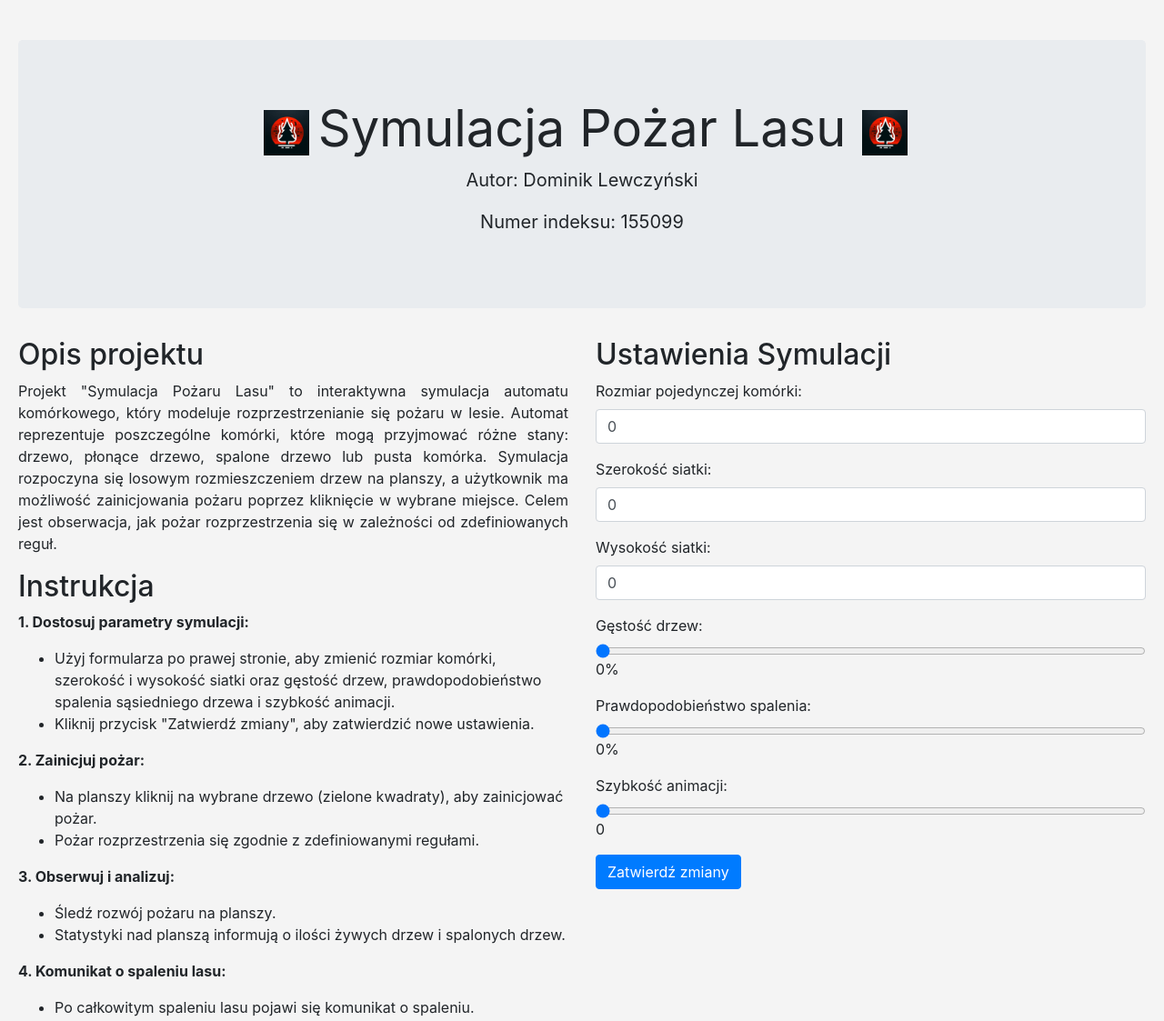
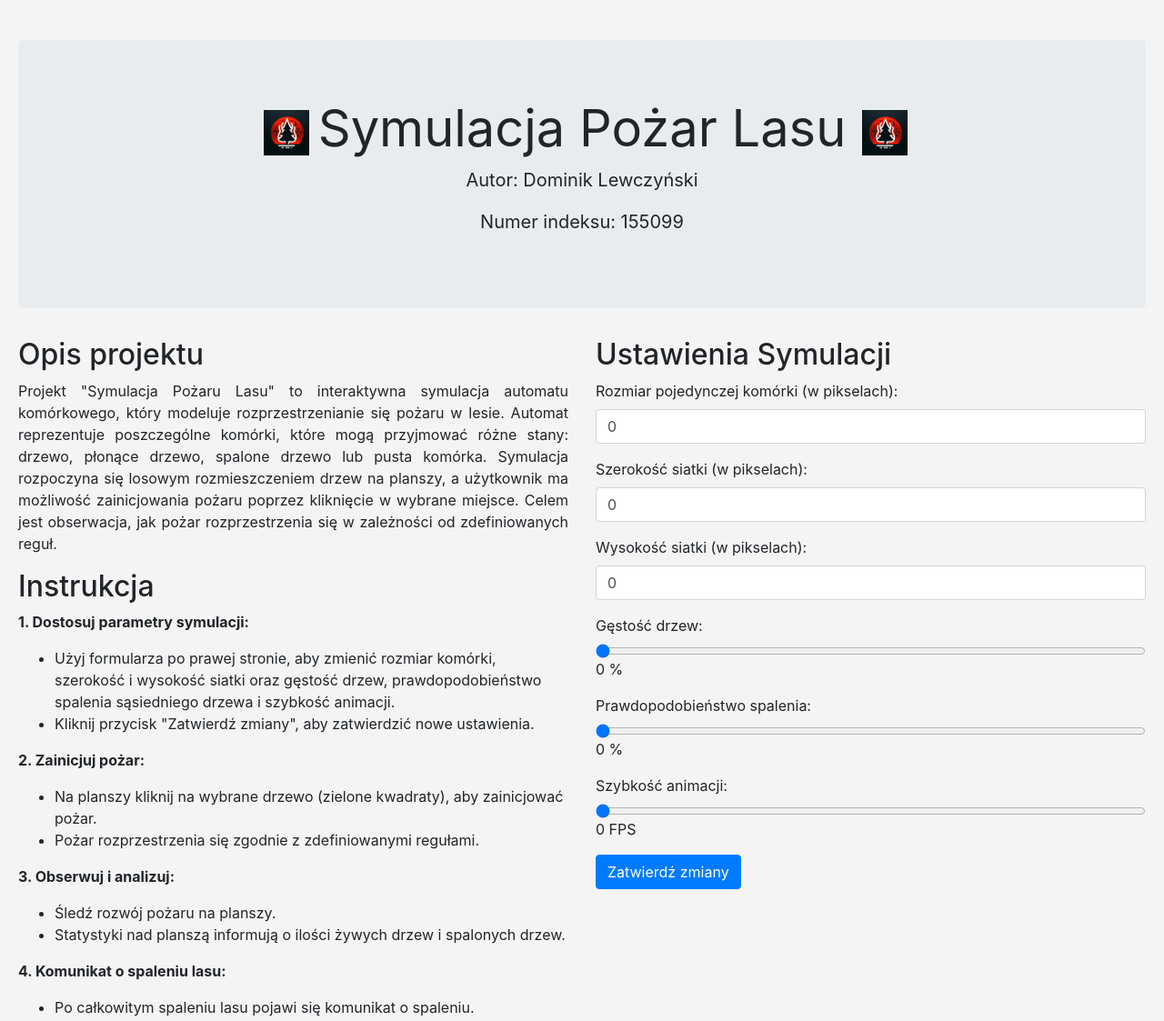
Before and after one commit to DLQuake/Forest-Fire-Simulation, a plain HTML site: page index.html in a window 1280 px wide. Shown: the top 1123 px of the page at 91% size. Drawn offline with nearby package versions, Linux system fonts and the light colour scheme; some packages are replaced by stand-ins of ours; a script that the page names is missing.

Commit message:
Update content and change max value of animation speed

```diff
--- a/index.html
+++ b/index.html
@@ -77,36 +77,36 @@
 					<h2>Ustawienia Symulacji</h2>
 
 					<div class="form-group">
-						<label for="cell-size">Rozmiar pojedynczej komórki:</label>
+						<label for="cell-size">Rozmiar pojedynczej komórki (w pikselach):</label>
 						<input type="number" class="form-control" id="cell-size" value="0">
 					</div>
 
 					<div class="form-group">
-						<label for="grid-width">Szerokość siatki:</label>
+						<label for="grid-width">Szerokość siatki (w pikselach):</label>
 						<input type="number" class="form-control" id="grid-width" value="0">
 					</div>
 
 					<div class="form-group">
-						<label for="grid-height">Wysokość siatki:</label>
+						<label for="grid-height">Wysokość siatki (w pikselach):</label>
 						<input type="number" class="form-control" id="grid-height" value="0">
 					</div>
 
 					<div class="form-group">
 						<label for="tree-density">Gęstość drzew:</label>
 						<input type="range" class="form-control-range" id="tree-density" min="0" max="100" step="1" value="0">
-						<output for="tree-density" id="tree-density-output">0%</output>
+						<output for="tree-density" id="tree-density-output">0 %</output>
 					</div>
 
 					<div class="form-group">
 						<label for="fire-prob">Prawdopodobieństwo spalenia:</label>
 						<input type="range" class="form-control-range" id="fire-prob" min="0" max="100" step="1" value="0">
-						<output for="fire-prob" id="fire-prob-value">0%</output>
+						<output for="fire-prob" id="fire-prob-value">0 %</output>
 					</div>
 
 					<div class="form-group">
 						<label for="animation-speed">Szybkość animacji:</label>
-						<input type="range" class="form-control-range" id="animation-speed" min="0" max="10" step="1" value="0">
-						<output for="animation-speed" id="animation-speed-value">0</output>
+						<input type="range" class="form-control-range" id="animation-speed" min="0" max="60" step="1" value="0">
+						<output for="animation-speed" id="animation-speed-value">0 FPS</output>
 					</div>
 
 					<button class="btn btn-primary" onclick="applyChanges()">Zatwierdź zmiany</button>
```
